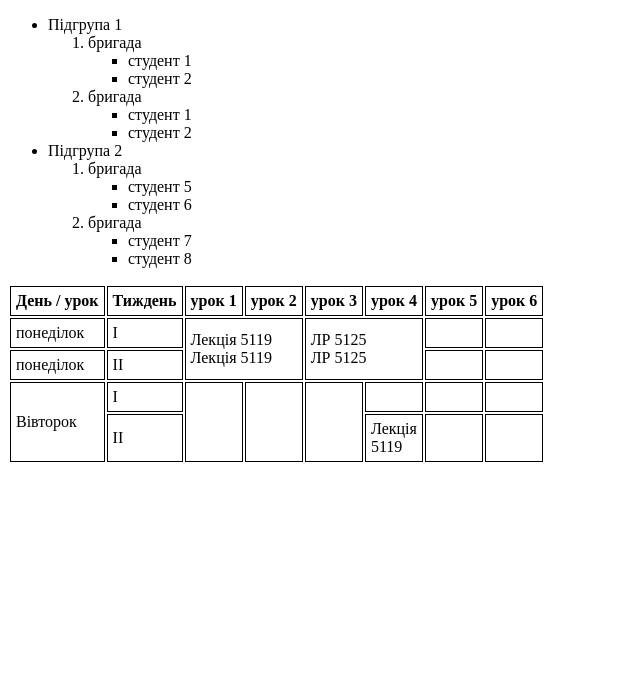
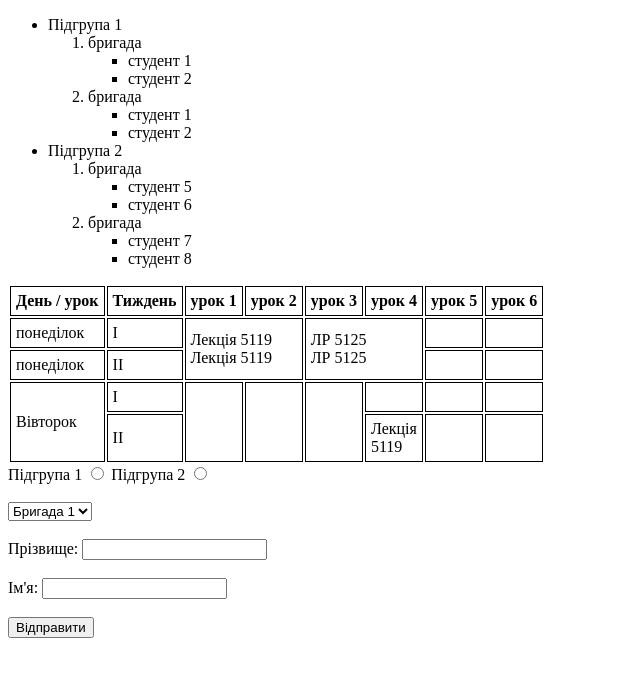
Before and after one commit to CCFreyzi/Weblab2, a plain HTML site: page index.html in a window 1280 px wide. Shown: the whole page, without its empty margins (0-640 px from the left). Drawn offline with Linux system fonts and the light colour scheme.

Commit message:
add form

```diff
--- a/index.html
+++ b/index.html
@@ -87,6 +87,41 @@
 
         </table>
     </div>
+    <div>
+        <form>
+            <label for="subgroup1">Підгрупа 1</label>
+            <input type="radio" id="subgroup1" name="group" value="1">
 
+            <label for="subgroup2">Підгрупа 2</label>
+            <input type="radio" id="subgroup2" name="group" value="2">
+
+            <br>
+            <br>
+
+            <label for="team">
+            </label><select id="team" name="team">
+                <option value="1">Бригада 1</option>
+                <option value="2">Бригада 2</option>
+            </select>
+
+            <br>
+            <br>
+
+            <label for="surname">Прізвище:</label>
+            <input type="text" id="surname" name="surname">
+
+            <br>
+            <br>
+
+            <label for="name">Ім'я:</label>
+            <input type="text" id="name" name="name">
+
+
+            <br>
+            <br>
+
+            <input type="submit" value="Відправити">
+        </form>
+    </div>
 </body>
 </html>
```
